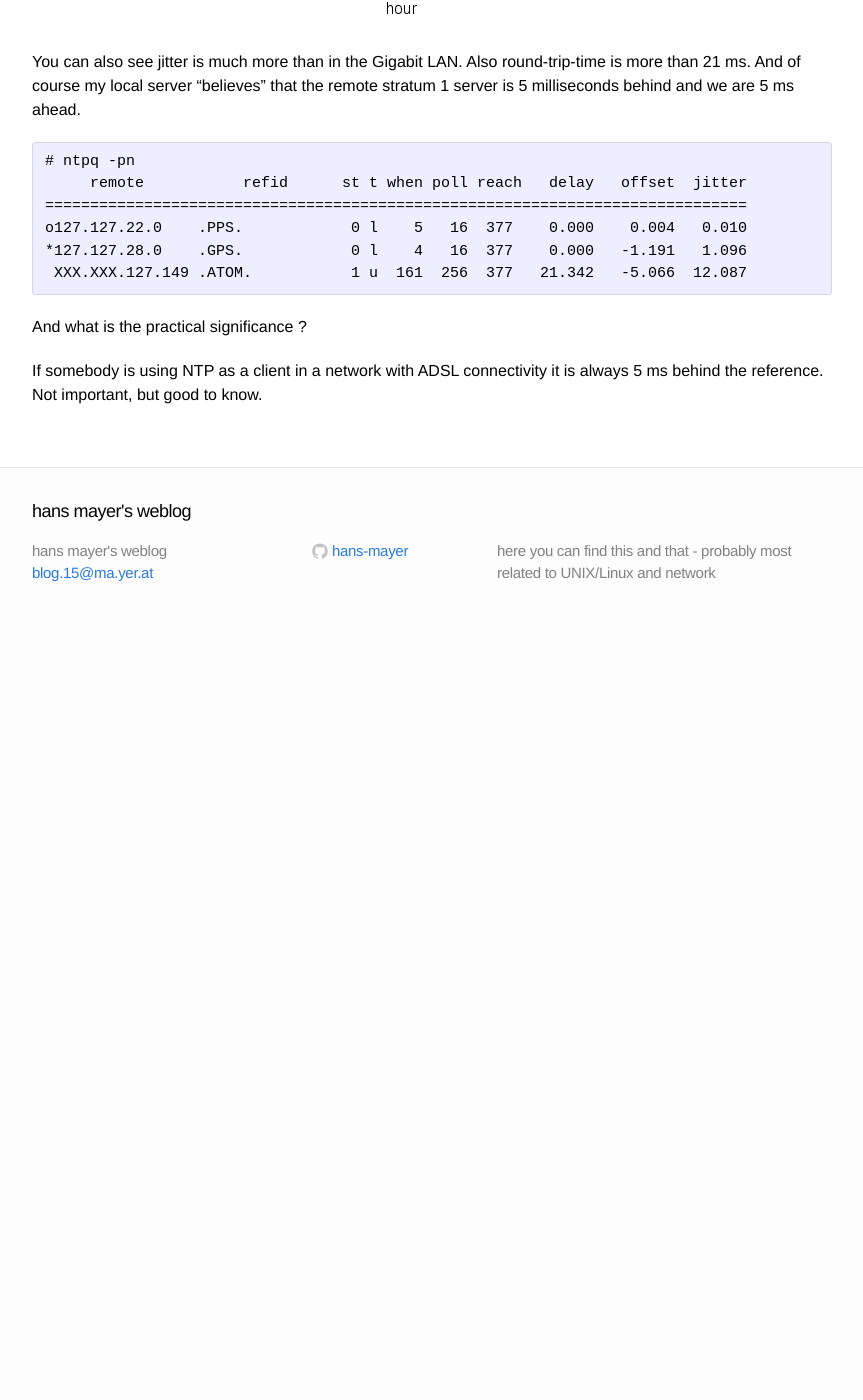
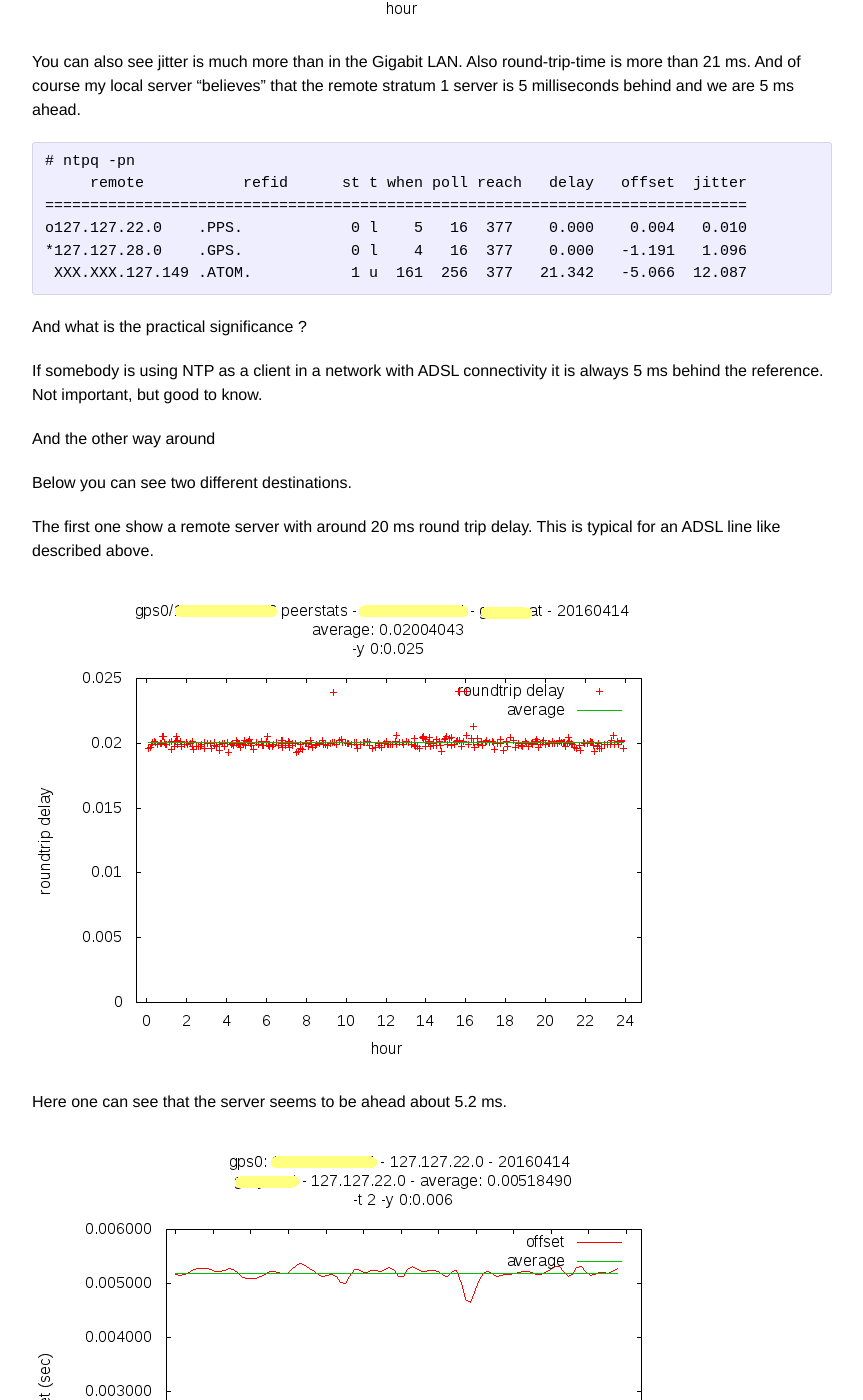
Before and after one commit to hans-mayer/blog, a Jekyll site: the page built from _posts/2016-03-16-ntp-and-adsl.markdown, in a window 1280 px wide and 1400 px high, scrolled down 1582 px. Shown: the whole window, without its empty margins (208-1071 px from the left). Built offline with Jekyll 4.4.1, drawn with Linux system fonts in a browser that asks for light colours; before the commit the page ends 2212 px from its top, so only the background shows below that; some of the changed text lies outside the part shown.

Commit message:
2016-03-16-ntp-and-adsl and images

```diff
--- a/_posts/2016-03-16-ntp-and-adsl.markdown
+++ b/_posts/2016-03-16-ntp-and-adsl.markdown
@@ -36,3 +36,23 @@
 And what is the practical significance ?
 
 If somebody is using NTP as a client in a network with ADSL connectivity it is always 5 ms behind the reference. Not important, but good to know.
+
+And the other way around
+
+Below you can see two different destinations.
+
+The first one show a remote server with around 20 ms round trip delay. This is typical for an ADSL line like described above.
+
+![plot_12617_ipv4_rt](/images/plot_12617_ipv4_rt.png)
+
+Here one can see that the server seems to be ahead about 5.2 ms.
+
+![plot_12680_ipv4_diff](/images/plot_12680_ipv4_diff.png)
+
+The second server is reachable through an IPv6 tunnel which generates a roundtrip time of about 65 ms. This IPv6-in-IPv4 tunnel goes over an ADSL line too.
+
+![plot_12741_ipv6_rt](/images/plot_12741_ipv6_rt.png)
+
+We can see an average offset of 20 ms.
+
+![plot_12808_ipv6_diff](/images/plot_12808_ipv6_diff.png)
```
Also changed, not shown: images/plot_12617_ipv4_rt.png (added), images/plot_12680_ipv4_diff.png (added), images/plot_12741_ipv6_rt.png (added), images/plot_12808_ipv6_diff.png (added).
